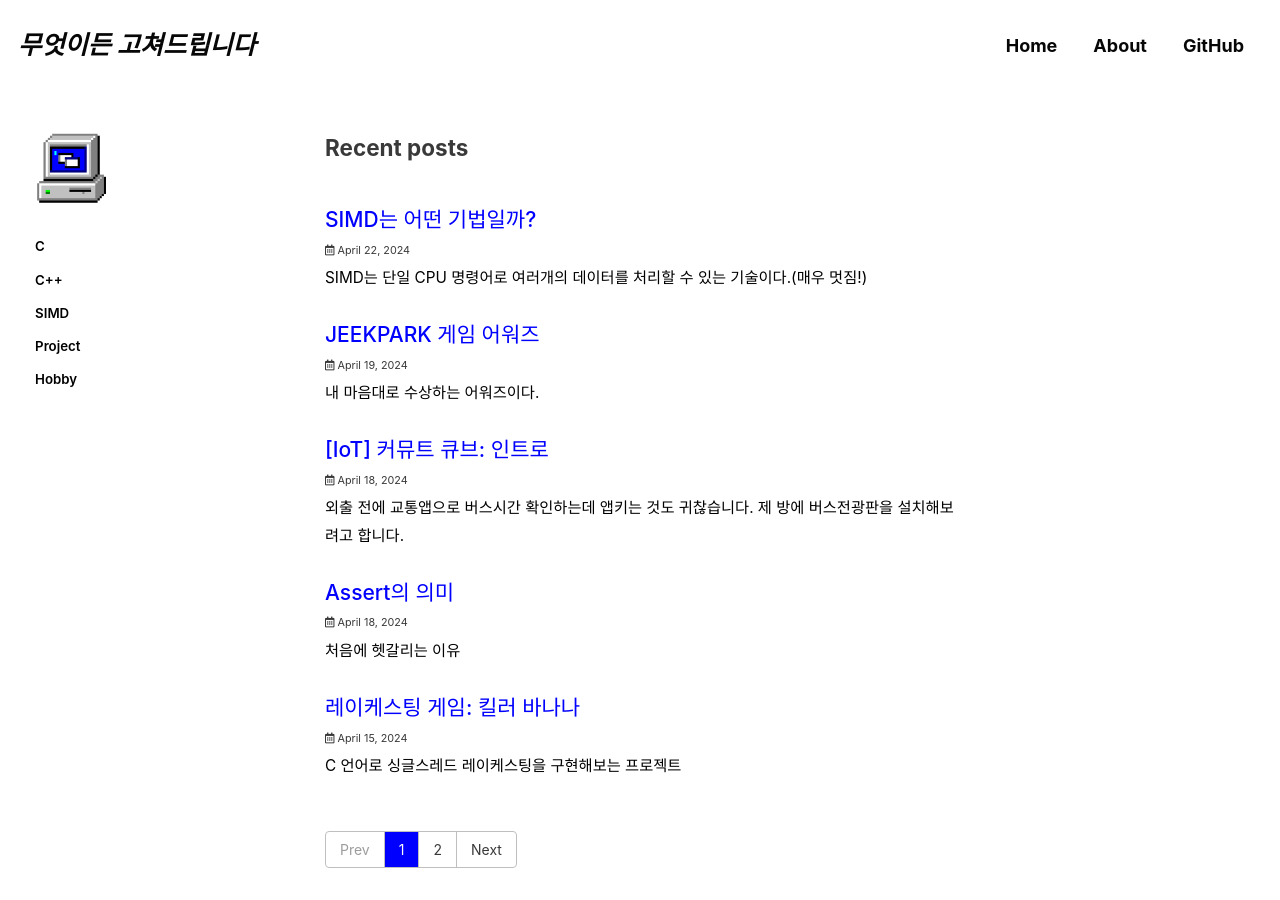
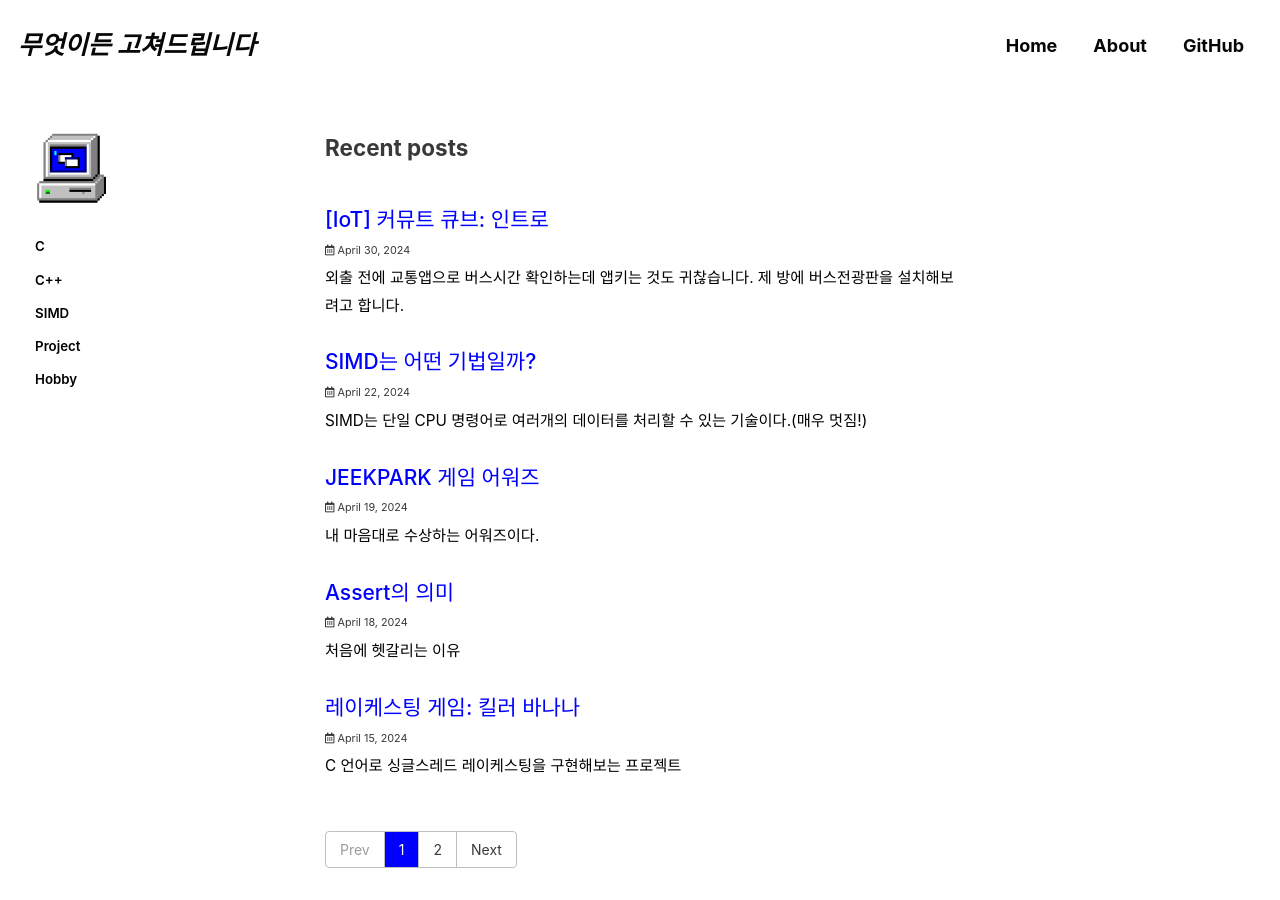
Before and after one commit to jeekpark/jeekpark.github.io, a Jekyll site: the page built from index.html, in a window 1280 px wide and 900 px high. Built offline with Jekyll 4.4.1, drawn with Linux system fonts in a browser that asks for light colours; cached includes are drawn as plain includes; some web fonts are replaced; the list of posts is cut into pages by our own code.

Commit message:
Fix: date

```diff
--- a/_posts/2024-04-30-project-commute-cube-intro.md
+++ b/_posts/2024-04-30-project-commute-cube-intro.md
@@ -12,8 +12,8 @@ permalink: /categories/project/commute-cube-intro/
 toc: true
 toc_sticky: true
 
-date: 2024-04-18
-last_modified_at: 2024-04-18
+date: 2024-04-30
+last_modified_at: 2024-04-30
 ---
 
 
```
